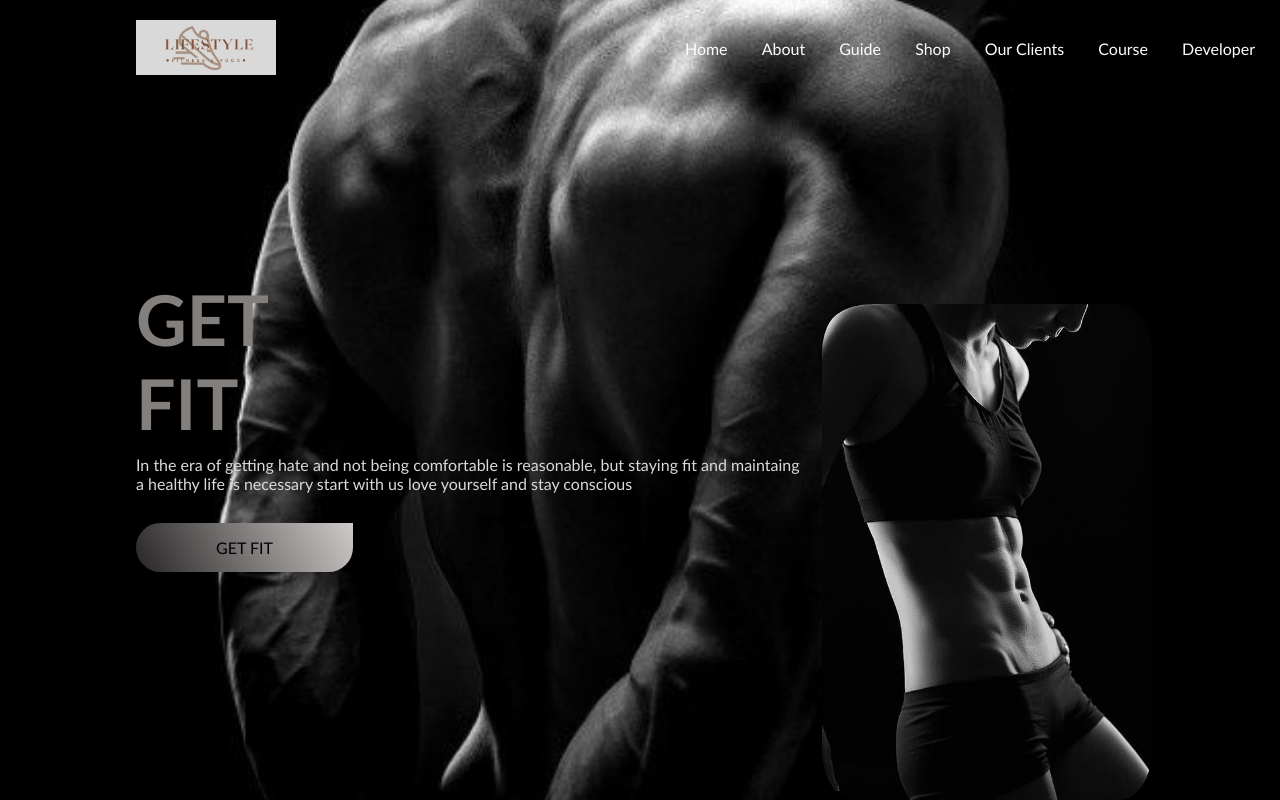
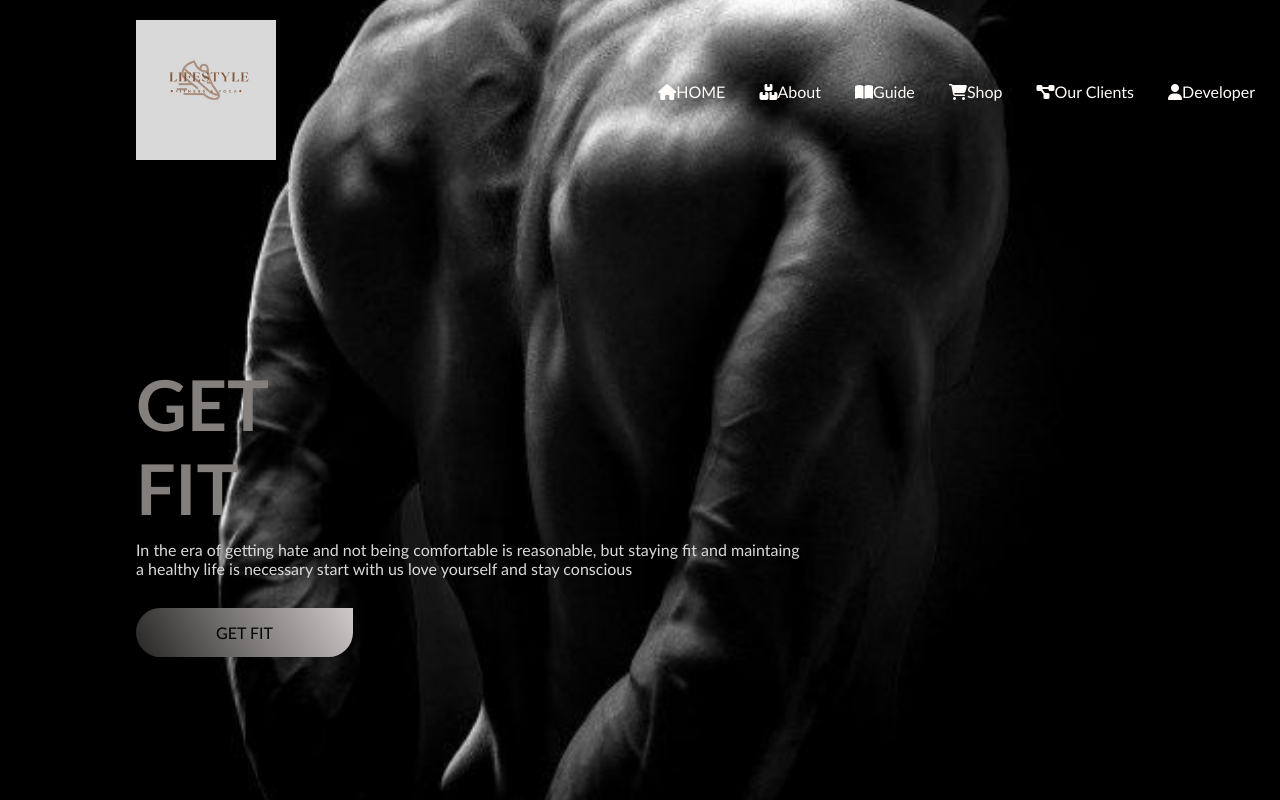
Before and after one commit to KsKaira/Lifestyle, a plain HTML site: page index.html in a window 1280 px wide. Drawn offline with Linux system fonts and the light colour scheme.

Commit message:
Update index.html

```diff
--- a/index.html
+++ b/index.html
@@ -1,4 +1,4 @@
-<!DOCTYPE html>
+<!--<!DOCTYPE html>
 <html lang="en">
 <head>
     <meta charset="UTF-8">
@@ -29,4 +29,64 @@
         <img src="ABssssssssss female.jpg" alt="seccimg" class="seccimg animation">
     </div>
 </body>
+</html>-->
+<!DOCTYPE html>
+<html lang="en">
+<head>
+    <meta charset="UTF-8">
+    <meta name="viewport" content="width=device-width, initial-scale=1.0">
+    <title>Lifestyle: Health and Fitness</title>
+    <link rel="icon" href="Freepik_ Download Free Videos, Vectors, Photos, and PSD.jpg">
+    <link rel="stylesheet" href="iisc.css">
+    <link rel="stylesheet" href="https://cdnjs.cloudflare.com/ajax/libs/font-awesome/6.4.2/css/all.min.css">
+    <script src="toggle.js"></script>
+</head>
+<body>
+
+    <div class="nav">
+        <div class="topnav">
+        <nav class="animation">
+            <a href="developer.html" class="active"><img src="Lifestyle.jpg" alt="" class="logo"></a>
+            <ul>
+                <div id="myLinks">
+                <li><a href="index.html"><i class="fas fa-home"></i>HOME</a></li>
+                <li><a href="#About"><i class="fas fa-boxes-alt"></i>About</a></li>
+                <li><a href="Guide.html"><i class="fas fa-book-open"></i>Guide</a></li>
+                <li><a href="shop.html"><i class="fas fa-cart-shopping"></i>Shop</a></li>
+                <li><a href="ourclients.html"><i class="fas fa-project-diagram"></i>Our Clients</a></li>
+                <!--<li><a href="course.html">Course</a></li>-->
+                <li><a href="developer.html"><i class="fas fa-user"></i>Developer</a></li>
+                </div>
+            </ul>
+           <!----<a href="developer.html"><img src="Lifestyle iisc logo update.jpg" alt="" class="logo"></a>-->
+        </nav>
+         <!--Hamburger
+         <a href="javascript:void(0);" class="icon" onclick="myFunction()">
+            <i class="fa fa-bars"></i>
+          </a>-->
+        </div>
+        <div class="content">
+            <h1 class="animation" class="main-txt">GET <br>FIT</h1>
+            <p class="animation">In the era of getting hate and not being comfortable is reasonable, but staying fit and maintaing a healthy life is necessary start with us love yourself and stay conscious </p>
+            <a href="course.html" class="btn animation">GET FIT</a>
+        </div>
+        <!--<img src="#" alt="seccimg" class="seccimg animation" >-->
+    </div>
+    <div class="break">
+
+    </div>
+    <!----
+       <div class="Ab">
+        <section  id="About">
+            <div class="about-ls">
+                <h1 class="animation">ABOUT LIFESTYLE</h1>
+                <p class="animation">Lorem ipsum dolor sit amet, consectetur adipiscing elit, sed do eiusmod tempor incididunt ut labore et dolore magna aliqua. Ut enim ad minim veniam,
+                     quis nostrud exercitation ullamco laboris nisi ut aliquip ex ea commodo consequat. Duis aute irure dolor in reprehenderit in voluptate velit esse cillum dolore eu fugiat nulla pariatur.
+                      Excepteur sint occaecat cupidatat non proident, sunt in culpa qui officia deserunt mollit anim id est laborum.Lorem ipsum dolor sit amet, consectetur adipiscing elit, sed do eiusmod tempor incididunt ut labore et dolore magna aliqua. Ut enim ad minim veniam, quis nostrud exercitation ullamco laboris nisi ut aliquip ex ea commodo consequat. Duis aute irure dolor in reprehenderit in voluptate velit esse cillum dolore eu fugiat nulla pariatur. Excepteur sint occaecat cupidatat non proident, sunt in culpa qui officia deserunt mollit anim id est laborum.Lorem ipsum dolor sit amet, consectetur adipiscing elit, sed do eiusmod tempor incididunt ut labore et dolore magna aliqua. Ut enim ad minim veniam, quis nostrud exercitation ullamco laboris nisi ut aliquip ex ea commodo consequat. Duis aute irure dolor in reprehenderit in voluptate velit esse cillum dolore eu fugiat nulla pariatur. Excepteur sint occaecat cupidatat non proident, sunt in culpa qui officia deserunt mollit anim id est laborum.Lorem ipsum dolor sit amet, consectetur adipiscing elit, sed do eiusmod tempor incididunt ut labore et dolore magna aliqua. Ut enim ad minim veniam, quis nostrud exercitation ullamco laboris nisi ut aliquip ex ea commodo consequat. Duis aute irure dolor in reprehenderit in voluptate velit esse cillum dolore eu fugiat nulla pariatur. Excepteur sint occaecat cupidatat non proident,
+                     sunt in culpa qui officia deserunt mollit anim id est laborum</p>
+            </div>
+            <--<img src="Lifestyle.jpg" alt="img" class="ab-img animation">--
+        </section>-->
+       </div>
+</body>
 </html>
```
